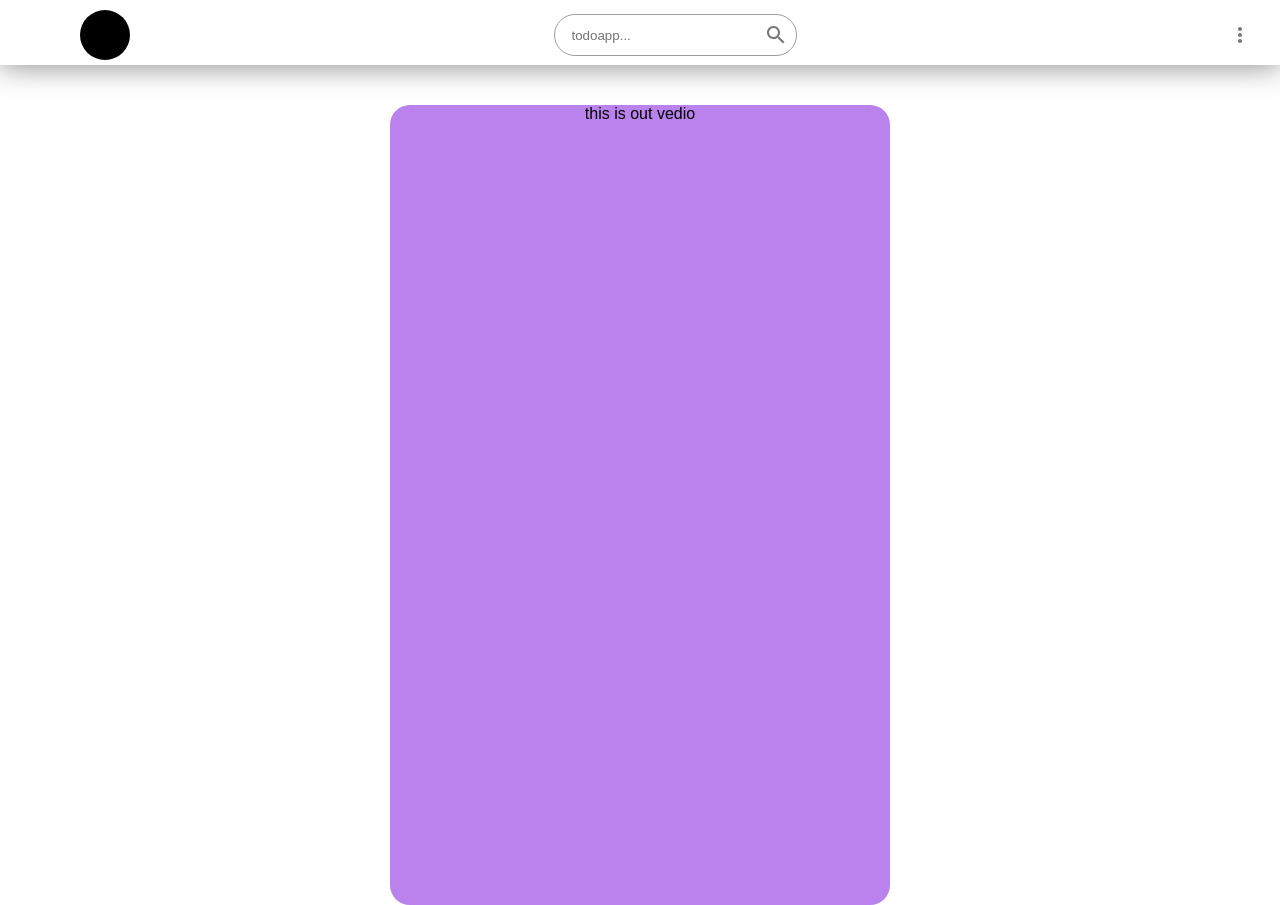
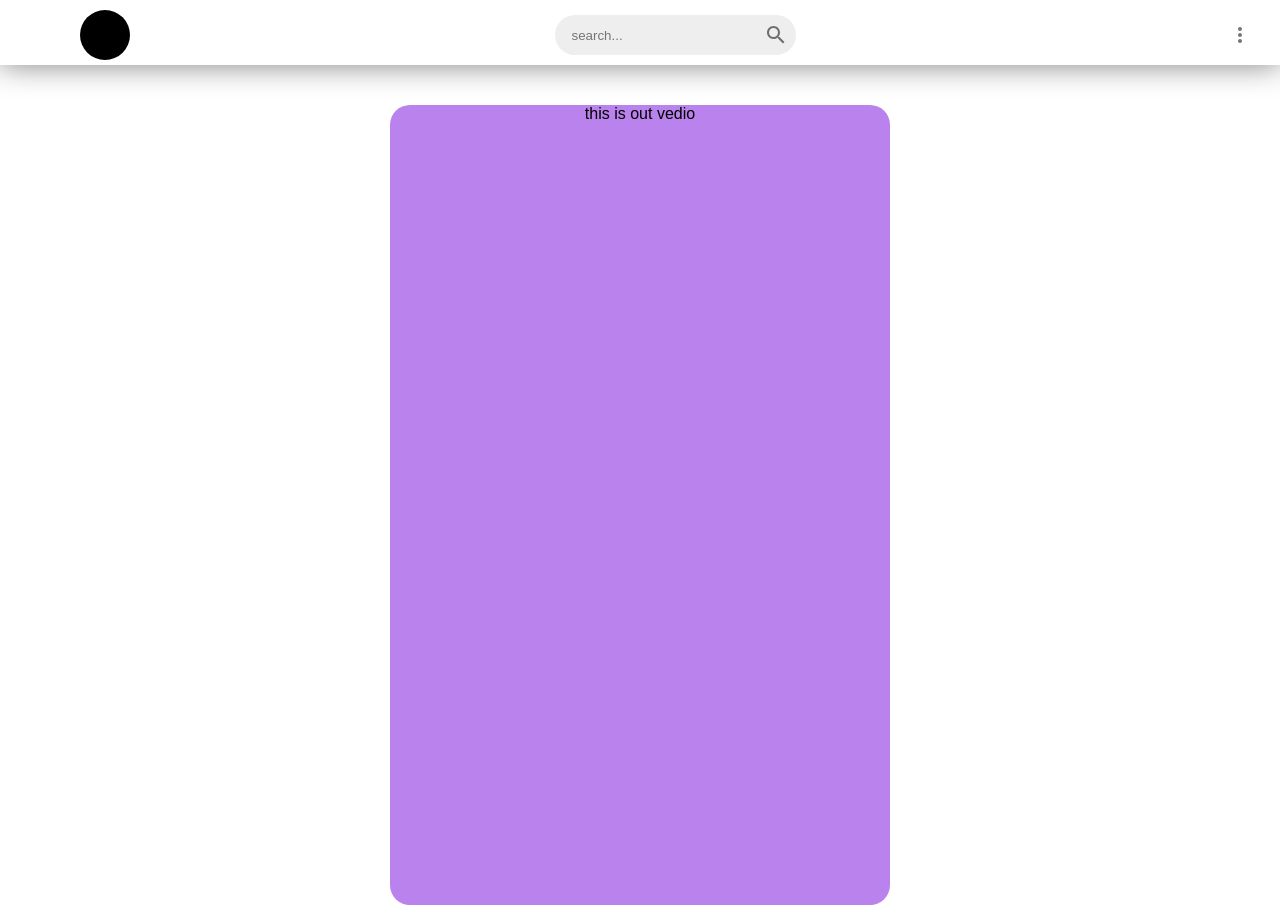
Before and after one commit to ehabmelhem/kekoo, a React (Create React App) app in the folder kekoo/: page / in a window 1280 px wide. Built offline with nearby package versions, Linux system fonts and the light colour scheme.

Commit message:
fix the input search

```diff
--- a/kekoo/src/View/Componenties/Header.css
+++ b/kekoo/src/View/Componenties/Header.css
@@ -31,10 +31,11 @@ header {
 
 .flex {
     width: fit-content;
-    border: 1px solid rgb(156, 156, 156);
+    /* border: 1px solid rgb(156, 156, 156); */
     display: flex;
     align-items: center;
     border-radius: 999px;
+    background-color: rgb(238, 238, 238);
 }
 
 .flex > input {
@@ -42,7 +43,9 @@ header {
     padding: 7px;
     border: none;
     outline: none;
-    background-color: white;
+    background-color: rgb(238, 238, 238);
+    caret-color: rgb(185, 130, 236);
+    color: rgb(99, 99, 99);
   }
 
   .header__logo{
--- a/kekoo/src/View/Componenties/Header.js
+++ b/kekoo/src/View/Componenties/Header.js
@@ -15,8 +15,7 @@ function Header() {
                 </div>
                 <form className="flex">
                     <input
-                        autoFocus
-                        placeholder="todoapp..."
+                        placeholder="search..."
                         type="text"
                     />
                     <IconButton
```
Also changed, not shown: kekoo/src/View/MainContent/VedioHeader.js (added, +9 -0 lines), kekoo/src/View/MainContent/VedioHeader.css (added).
